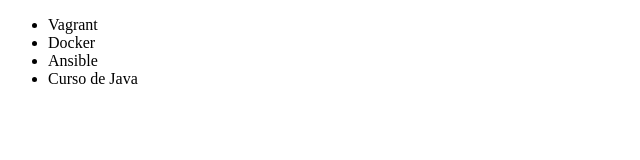
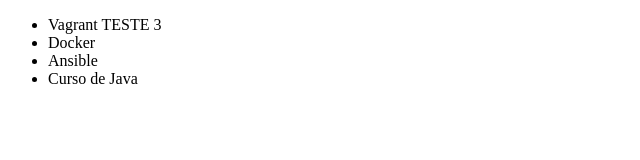
Before and after one commit to fernandocastrogon/aluragit, a plain HTML site: page index.html in a window 1280 px wide. Shown: the full height of the page, 0-640 px from the left. Drawn offline with Linux system fonts and the light colour scheme.

Commit message:
Alterando o codigo TESTE 3

```diff
--- a/index.html
+++ b/index.html
@@ -6,7 +6,7 @@
 </head>
 <body>
     <ul>
-        <li>Vagrant</li>
+        <li>Vagrant TESTE 3</li>
         <li>Docker</li>
         <li>Ansible</li>
         <li>Curso de Java</li>
```
